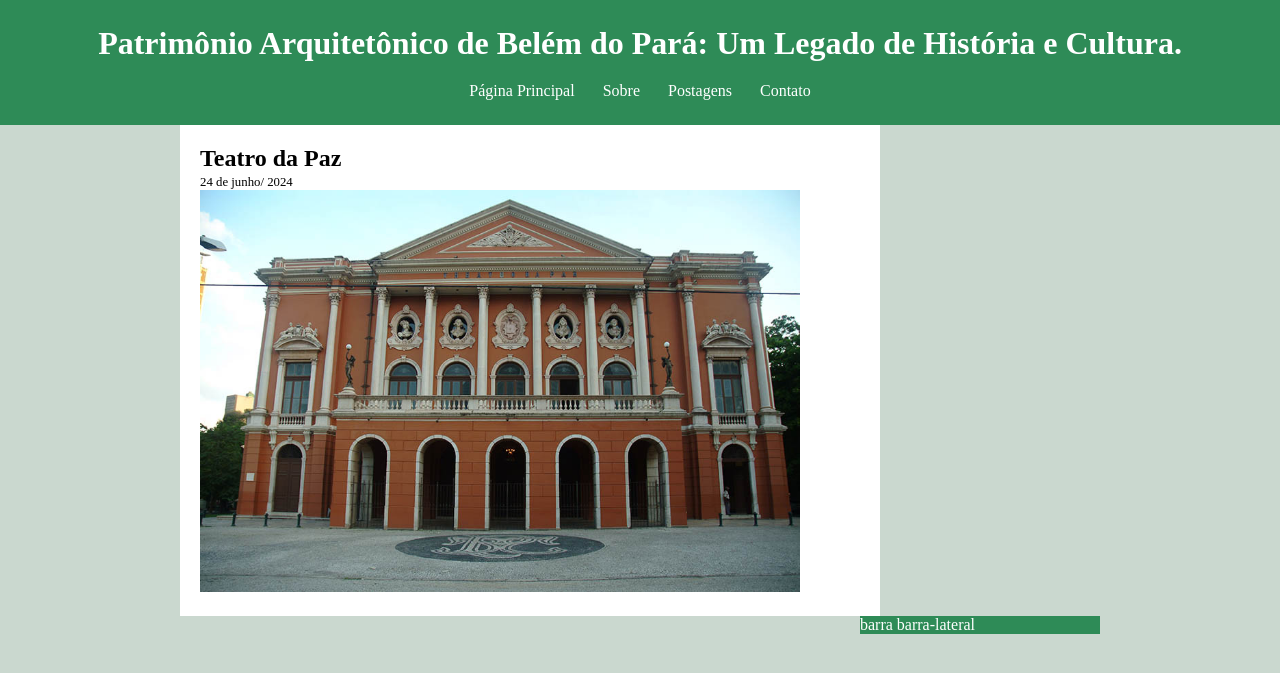
After one commit to dev-raimundos/projeto-portal-amazonia, a PHP site: page /construcoes/const.html in a window 1280 px wide. The commit adds this page. Shown: the top 673 px of the page. Run offline with PHP 8.4, Linux system fonts and the light colour scheme.

Commit message:
adicionado conteudo

```diff
--- /dev/null
+++ b/construcoes/const.html
@@ -0,0 +1,36 @@
+<!DOCTYPE html>
+<html lang="pt-BR">
+<head>
+    <meta charset="UTF-8">
+    <meta name="viewport" content="width=device-width, initial-scale=1.0">
+    <title>Blog Section</title>
+    <link rel="shortcut icon" href="images/fav-icon.svg">
+    <!-- Fav-icon -->
+    <link rel="stylesheet" href="../css/style02.css">
+</head>
+<body>
+    <div class="header">
+        <div class="logo">
+            <h1>Patrimônio Arquitetônico de Belém do Pará: Um Legado de História e Cultura.</h1>
+        </div>
+        <div class="menu">
+            <a href="../index.html">Página Principal</a>
+            <a href="#">Sobre</a>
+            <a href="#">Postagens</a>
+            <a href="#">Contato</a>
+        </div>
+    </div>
+    <div class="container">
+        <div class="post">
+            <h2>Teatro da Paz</h2>
+            <span class="data-post">24 de junho/ 2024</span>
+            <img src="../images/Teatro-da-Paz-Imagem-Iphan.jpg" width="600 px" alt="Teatro da Paz">
+        </div>
+        <div class="barra-lateral">
+            barra barra-lateral
+        </div>
+    </div>
+
+
+</body>
+</html>
--- /dev/null
+++ b/css/style02.css
@@ -0,0 +1,58 @@
+*{
+    margin: 0%;
+    padding: 0%;
+} /*Configurações zeradas*/
+
+body{
+    background-color: rgb(202, 216, 207);/*cor de fundo da página*/
+}
+
+.header{
+    background-color: seagreen;/*Cabeçalho dp blog*/
+    color: white;/*cor da fonte*/
+    font-family: 'Times New Roman', Times, serif; /*fonte para titulo*/
+    padding: 15px; /* distanciamento entre o texto e a borda*/
+    text-align: center;
+}
+
+.menu,
+ .logo{
+    padding: 10px;
+}
+
+a, a:visited{/*quando o link for visitado*/
+    color: white;
+    text-decoration: none;
+    padding: 8px 12px;/*distancia entre os intens*/
+}
+
+a:hover{ /*interação ao passar o mouse*/
+    background-color:white;
+    color: black;
+    padding: 5px;
+    border-radius: 15px;
+}
+
+.container{/*container onde vai ficar o conteudo*/
+    width: 920px;
+    margin: 0 auto;/*centralizar o container*/
+}
+
+.post{ /*conteudo principal do blog*/
+    width: 660px;
+    color: black;
+    background-color: white;
+    float: left;/*colocar a esquerda*/
+    padding: 20px;
+}
+
+.barra-lateral{ /*conteudo lateral*/
+    width: 240px;
+    background-color:seagreen;
+    color:white;
+    float: right;/*colocar a direita*/
+
+}
+.data-post{
+    font-size: 0.8em;
+}
```
Also changed, not shown: css/style.css (+15 -5 lines), index.html (+6 -6 lines), images/Teatro-da-Paz-Imagem-Iphan.jpg (added), images/capa-site-belempa.jpg (added).
